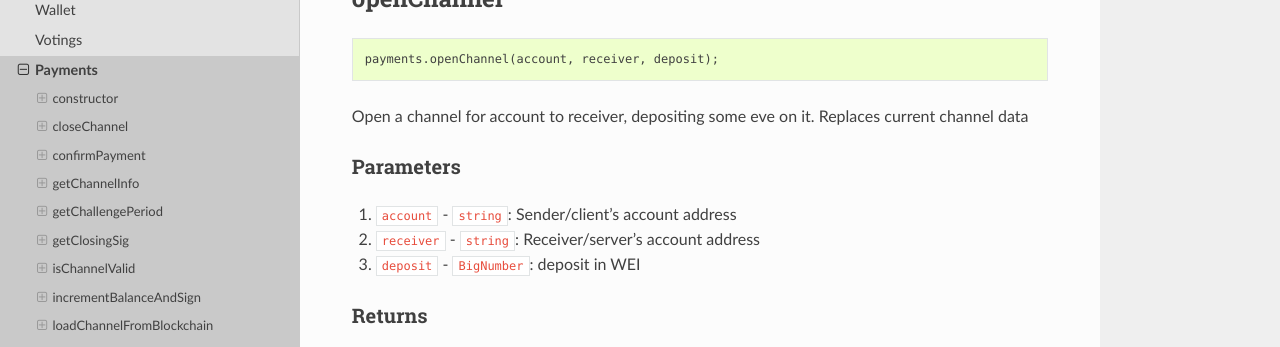
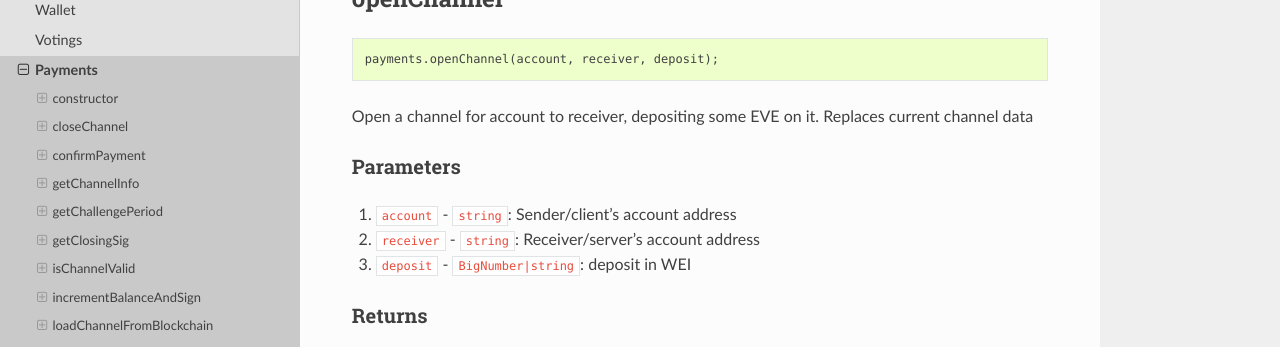
Before and after one commit to evannetwork/api-blockchain-core, a Sphinx documentation site: the page built from docs/blockchain/payments.rst, in a window 1280 px wide and 900 px high, scrolled down 5664 px. Shown: the part 151-498 px from the top of the window. Built offline with Sphinx 7.4.7 and the Read the Docs theme 2.0.0, drawn with Linux system fonts in a browser that asks for light colours; pages that are not in the unit, such as notebooks, are missing from menus; some of the changed text lies outside the part shown.

Commit message:
update input values to support number strings

```diff
--- a/docs/blockchain/payments.rst
+++ b/docs/blockchain/payments.rst
@@ -295,7 +295,7 @@ Ask user for signing a payment, which is previous balance incremented of amount.
 Parameters
 ----------
 
-#. ``amount`` - ``BigNumber``: Amount to increment in current balance
+#. ``amount`` - ``BigNumber|string``: Amount to increment in current balance
 
 -------
 Returns
@@ -360,7 +360,7 @@ openChannel
 
   payments.openChannel(account, receiver, deposit);
 
-Open a channel for account to receiver, depositing some eve on it. Replaces current channel data
+Open a channel for account to receiver, depositing some EVE on it. Replaces current channel data
 
 ----------
 Parameters
@@ -368,7 +368,7 @@ Parameters
 
 #. ``account`` - ``string``: Sender/client's account address
 #. ``receiver`` - ``string``: Receiver/server's account address
-#. ``deposit`` - ``BigNumber``: deposit in WEI
+#. ``deposit`` - ``BigNumber|string``: deposit in WEI
 
 -------
 Returns
@@ -546,13 +546,13 @@ topUpChannel
 
   payments.topUpChannel(deposit);
 
-Top up current channel, by depositing some [more] eve to it
+Top up current channel, by depositing some [more] EVE to it
 
 ----------
 Parameters
 ----------
 
-#. ``deposit`` - ``BigNumber``: eve (in wei) to be deposited in the channel
+#. ``deposit`` - ``BigNumber|string``: EVE (in wei) to be deposited in the channel
 
 -------
 Returns
```
Also changed, not shown: 2 other files.
